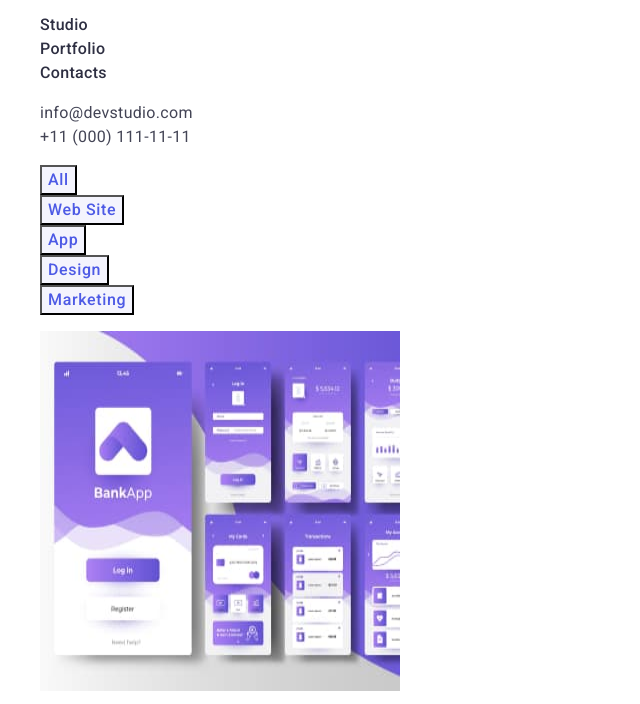
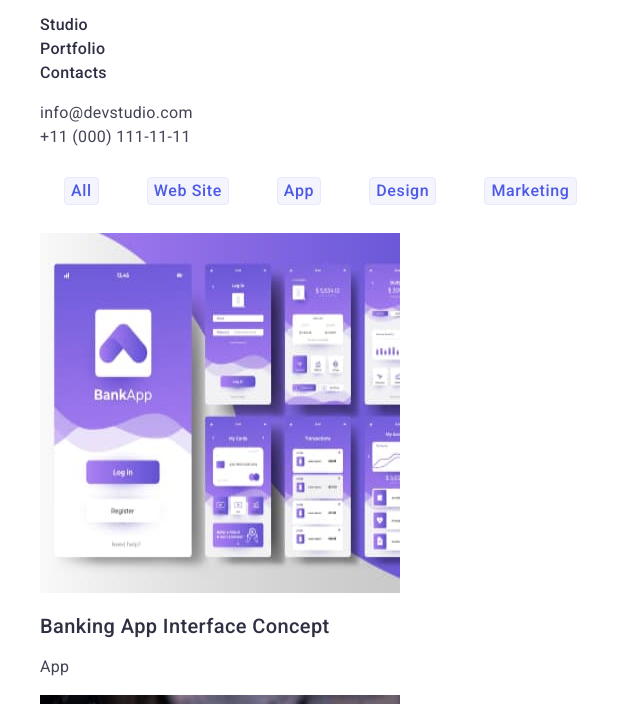
Before and after one commit to StepanKryvskyi/goit-markup-hw-03, a plain HTML site: page portfolio.html in a window 1280 px wide. Shown: the part 24-728 px from the top of the page, without its empty margins (0-640 px from the left). Drawn offline with nearby package versions, Linux system fonts and the light colour scheme.

Commit message:
button update

```diff
--- a/css/styles.css
+++ b/css/styles.css
@@ -80,7 +80,6 @@ body {
 }
 .btn {
   background-color: var(--button-color);
-
   color: var(--primary-white-color);
   cursor: pointer;
   font-family: "Roboto", sans-serif;
@@ -88,6 +87,12 @@ body {
   font-size: 16px;
   line-height: 1.5;
   letter-spacing: 0.04em;
+  box-shadow: 0px 4px 4px rgba(0, 0, 0, 0.15);
+border-radius: 4px;
+border-color: transparent;
+width: 169px;
+height: 56px;
+
 }
 
 .btn:hover,
@@ -162,11 +167,25 @@ body {
   color: var(--button-color);
   background-color: #f4f4fd;
   cursor: pointer;
+  border: 1px solid #E7E9FC;
+  border-radius: 4px;
 }
 .ptf-btn:hover,
 .ptf-btn:focus {
   background-color: var(--acsent-color);
   color: var(--primary-white-color);
+}
+
+.conteiner{
+  display: flex;
+}
+
+.items{
+  display: flex;
+flex-direction: row;
+justify-content: center;
+align-items: center;
+padding: 12px 24px;
 }
 
 .portfolio-link {
--- a/portfolio.html
+++ b/portfolio.html
@@ -11,7 +11,10 @@
       href="https://fonts.googleapis.com/css2?family=Montserrat:wght@400;700&family=Raleway:wght@800&family=Roboto:wght@400;500;700;900&display=swap"
       rel="stylesheet"
     />
-    <link rel="stylesheet" href="https://cdnjs.cloudflare.com/ajax/libs/modern-normalize/1.1.0/modern-normalize.css">
+    <link
+      rel="stylesheet"
+      href="https://cdnjs.cloudflare.com/ajax/libs/modern-normalize/1.1.0/modern-normalize.css"
+    />
     <link rel="stylesheet" href="./css/styles.css" />
   </head>
   <body>
@@ -49,12 +52,14 @@
       <section>
         <h1 hidden>Our projects</h1>
         <ul class="list">
-          <li><button type="button" class="ptf-btn">All</button></li>
-          <li><button type="button" class="ptf-btn">Web Site</button></li>
-          <li><button type="button" class="ptf-btn">App</button></li>
-          <li><button type="button" class="ptf-btn">Design</button></li>
-          <li><button type="button" class="ptf-btn">Marketing</button></li>
+          <div class="conteiner"><li class="items"><button type="button" class="ptf-btn">All</button></li>
+            <li class="items"><button type="button" class="ptf-btn">Web Site</button></li>
+            <li class="items"><button type="button" class="ptf-btn">App</button></li>
+            <li class="items"><button type="button" class="ptf-btn">Design</button></li>
+            <li class="items"><button type="button" class="ptf-btn">Marketing</button></li></div>
         </ul>
+
+        <!-- Works -->
 
         <ul class="list">
           <li>
```
Also changed, not shown: index.html (+1 -0 lines).
